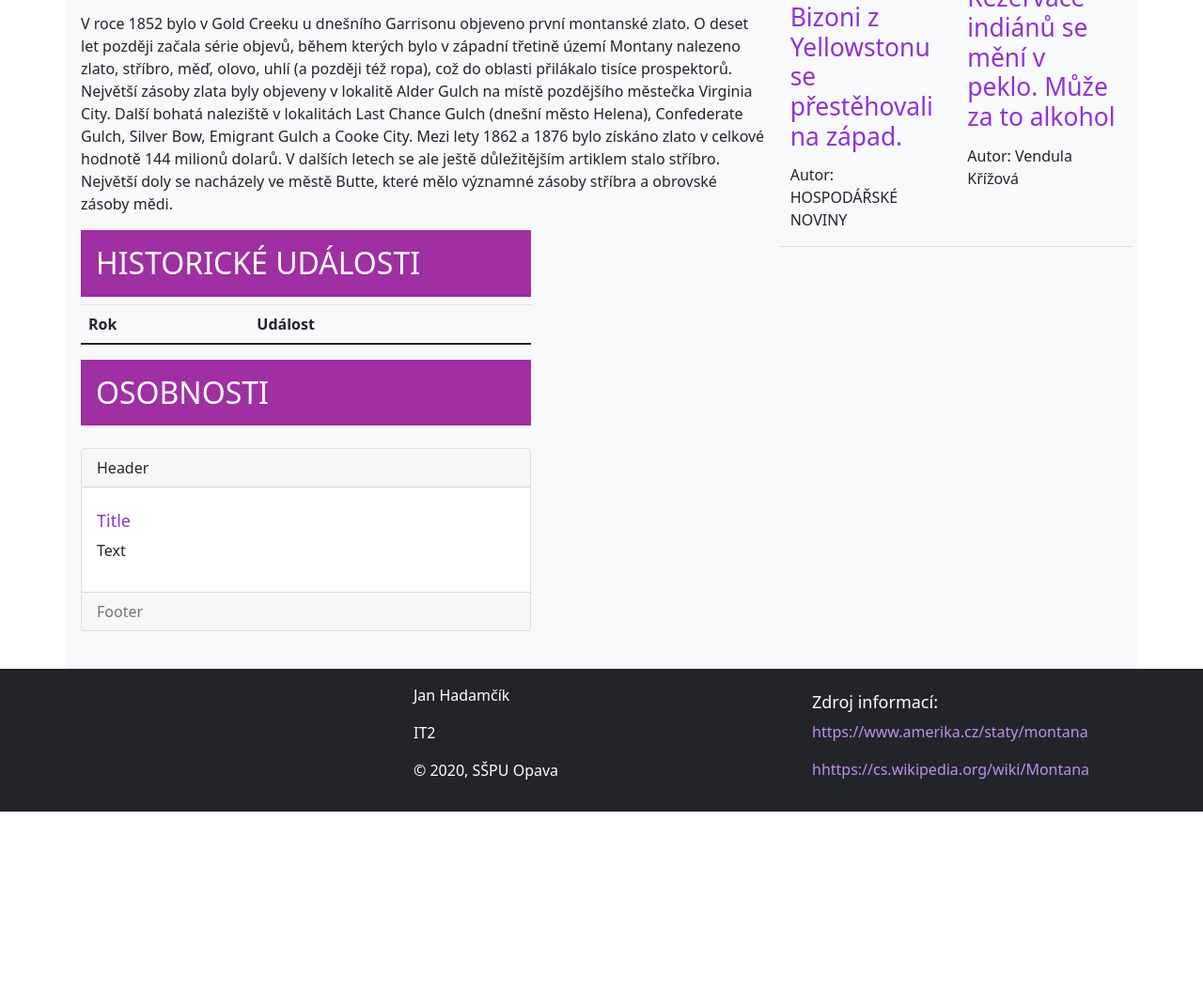
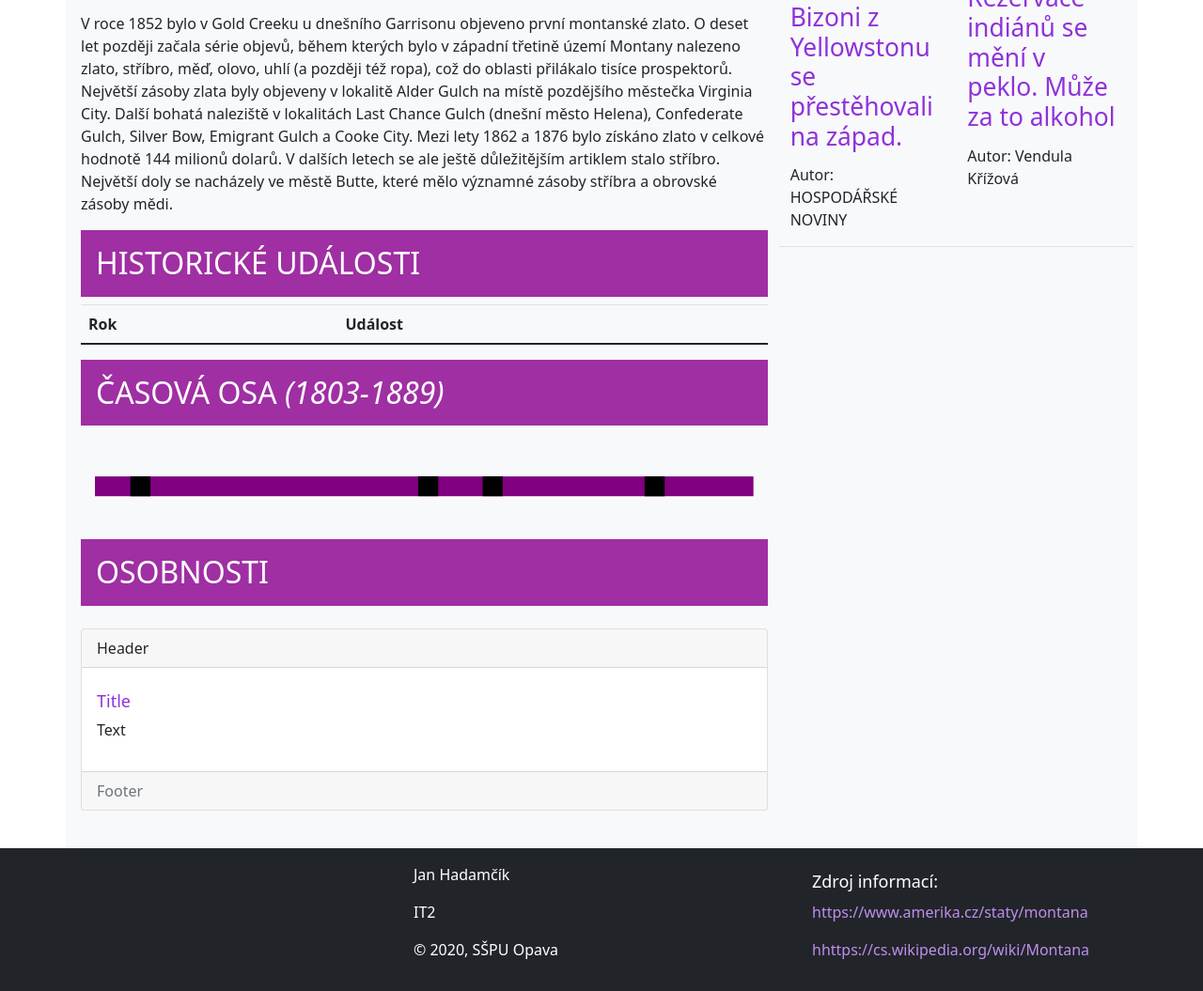
Before and after one commit to it1906/montana_full, a plain HTML site: page public/historie/historie.html in a window 1280 px wide. Shown: the part 840-1895 px from the top of the page at 94% size. Before the commit the page ends 1704 px from the top, so only its background shows below. Drawn offline with nearby package versions, Linux system fonts and the light colour scheme; no server answers.

Commit message:
svg casova osa

```diff
--- a/public/historie/historie.html
+++ b/public/historie/historie.html
@@ -93,12 +93,12 @@
           stříbra a obrovské zásoby mědi.
         </p>
         <div class="row">
-          <div class="col-8">
+          <div class="col-12">
             <h2>Historické události</h2>
           </div>
         </div>
         <div class="row">
-          <div class="col-sm-8" id="udalosti">
+          <div class="col-sm-12" id="udalosti">
             <table class="table table-striped table-inverse">
               <thead class="thead-inverse">
                 <tr>
@@ -112,16 +112,58 @@
           </div>
         </div>
         <div class="row">
-          <div class="col-8 mb-3">
+          <div class="col-sm-12">
+            <h2>ČASOVÁ OSA <i class="fa fa-italic" aria-hidden="true">(1803-1889)</i></h2>
+            <svg id="osa" class="col-sm-12" width="1000mm" height="30mm" viewBox="0 0 1000 30" version="1.1" id="svg5"
+              sodipodi:docname="osa.svg" inkscape:version="1.1 (c68e22c387, 2021-05-23)"
+              xmlns:inkscape="http://www.inkscape.org/namespaces/inkscape"
+              xmlns:sodipodi="http://sodipodi.sourceforge.net/DTD/sodipodi-0.dtd" xmlns="http://www.w3.org/2000/svg"
+              xmlns:svg="http://www.w3.org/2000/svg">
+              <sodipodi:namedview id="namedview7" pagecolor="#505050" bordercolor="#eeeeee" borderopacity="1"
+                inkscape:pageshadow="0" inkscape:pageopacity="0" inkscape:pagecheckerboard="0"
+                inkscape:document-units="mm" showgrid="false" width="1000mm" inkscape:zoom="0.26519976"
+                inkscape:cx="2415.1605" inkscape:cy="-326.16922" inkscape:window-width="1920"
+                inkscape:window-height="1027" inkscape:window-x="-8" inkscape:window-y="-8"
+                inkscape:window-maximized="1" inkscape:current-layer="layer1" inkscape:lockguides="false" />
+              <defs id="defs2" />
+              <g inkscape:label="Layer 1" inkscape:groupmode="layer" id="layer1">
+                <rect style="fill:#800080;stroke-width:0.93623" id="rect31" width="999.95795" height="30.024403"
+                  x="0.047985259" y="0.039122388">
+                  <title id="title33">osa</title>
+                </rect>
+                <rect style="fill:#000000;stroke-width:0.255112;image-rendering:auto" id="rect195-6-0-5" class="promene"
+                  width="30.454172" height="30.081959" x="834.72034" y="0.073301919"title="Montana státem" data-content="Dne 8. listopadu 1889 prohlásil prezident Benjamin Harrison Montanu za 44. stát Unie. Prvním guvernérem se stal Joseph K. Toole. V 80. letech 19. století měla Helena, tehdejší i současné hlavní město Montany, na jednoho obyvatele více milionářů, než kterékoliv jiné město Spojených států." data-toggle="popover" data-container="body">
+                  <title id="title277-5-4-7">stat</title>
+                </rect>
+                <rect style="fill:#000000;stroke-width:0.255112;image-rendering:auto" id="rect195-6-0" width="30.454172"class="promene"
+                  height="30.081959" x="588.82812" y="-0.013490875"title="Montanské teritorium" data-content="Dne 26. května 1864 bylo v rámci Spojených států amerických zřízeno montanské teritorium, jehož hlavním městem se stal Bannack a prvním guvernérem Sidney Edgerton. Roku 1865 bylo hlavní město přesunuto do Virginia City a o deset let později do Heleny." data-toggle="popover" data-container="body">
+                  <title id="title277-5-4">teritorium</title>
+                </rect>
+                <rect style="fill:#000000;stroke-width:0.255112;image-rendering:auto" id="rect195-6" width="30.454172"class="promene"
+                  height="30.081959" x="490.87857" y="-0.058749806" title="První zlato" data-content="V roce 1852 bylo v Gold Creeku u dnešního Garrisonu objeveno první montanské zlato." data-toggle="popover" data-container="body">
+                  <title id="title277-5">zlato</title>
+                </rect>
+                <rect style="fill:#000000;stroke-width:0.255112;image-rendering:auto" id="rect195" width="30.454172"class="promene"
+                  height="30.081959" x="53.861462" y="0.048287936" title="Koupě Louisiany" data-toggle="popover"
+                  data-container="body"
+                  data-content="Koupě Louisiany (anglicky Louisiana Purchase nebo Sale of Louisiana) bylo získání území o rozloze 2 140 000 km² Spojenými státy americkými od Francie v roce 1803. USA zaplatily 60 milionů franků (11 250 000 dolarů), zároveň odpustily Francii dluhy ve výšce 18 milionů franků (3 750 000 dolarů). Celková suma, kterou USA za území Louisiany zaplatily, činila 15 milionů dolarů (v roce 2011 by tato suma představovala 233 milionů dolarů).">
+                  <title id="title277">koupe</title>
+                </rect>
+              </g>
+            </svg>
+          </div>
+        </div>
+        <div class="row">
+          <div class="col-12 mb-3">
             <h2>Osobnosti</h2>
           </div>
         </div>
         <div class="row mb-4" id="postavy">
-          <div class="col-sm-8">
+          <div class="col-sm-12">
             <div class="list-group">
             </div>
           </div>
-          <div class="col-sm-8">
+          <div class="col-sm-12">
             <div id="portret">
               <div class="card">
                 <div class="card-header">
@@ -129,11 +171,11 @@
                 </div>
                 <div class="card-body">
                   <h4 class="card-title">Title</h4>
-                      <p class="card-text">Text</p>
-                      <aside">
-                        <div class="row gallery">
-                        </div>
-                      </aside>
+                  <p class="card-text">Text</p>
+                  <aside">
+                    <div class="row gallery">
+                    </div>
+                    </aside>
                 </div>
 
                 <div class="card-footer text-muted">
--- a/public/js/historie.js
+++ b/public/js/historie.js
@@ -163,6 +163,20 @@ $(function () {
         $(this).find("span").text(dislikes + 1);
     });*/
 
+    let before = '';
+    $(".promene").on('mouseenter', function () {
+        before = $(this).css('fill');
+        $(this).css('fill', 'red');
+        $(this).popover({
+            'trigger': 'click',
+            'placement': 'top',
+        });
+
+    });
+    $(".promene").on('mouseleave', function(){
+        $(this).css('fill', before);
+    });
+
     let timer = 0;
     window.setInterval(() => {
         timer++;
```
Also changed, not shown: public/historie/img/osa.svg (added).
